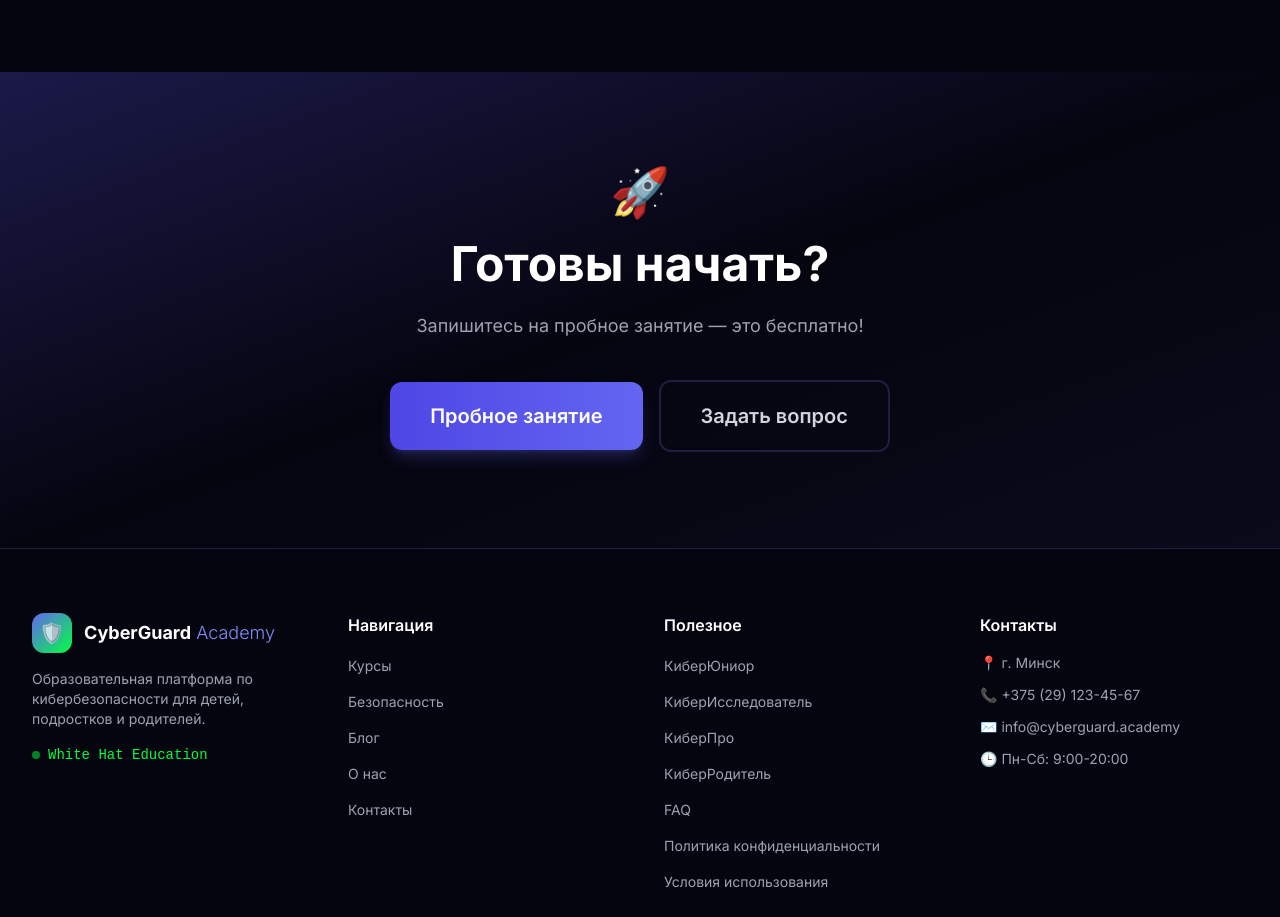
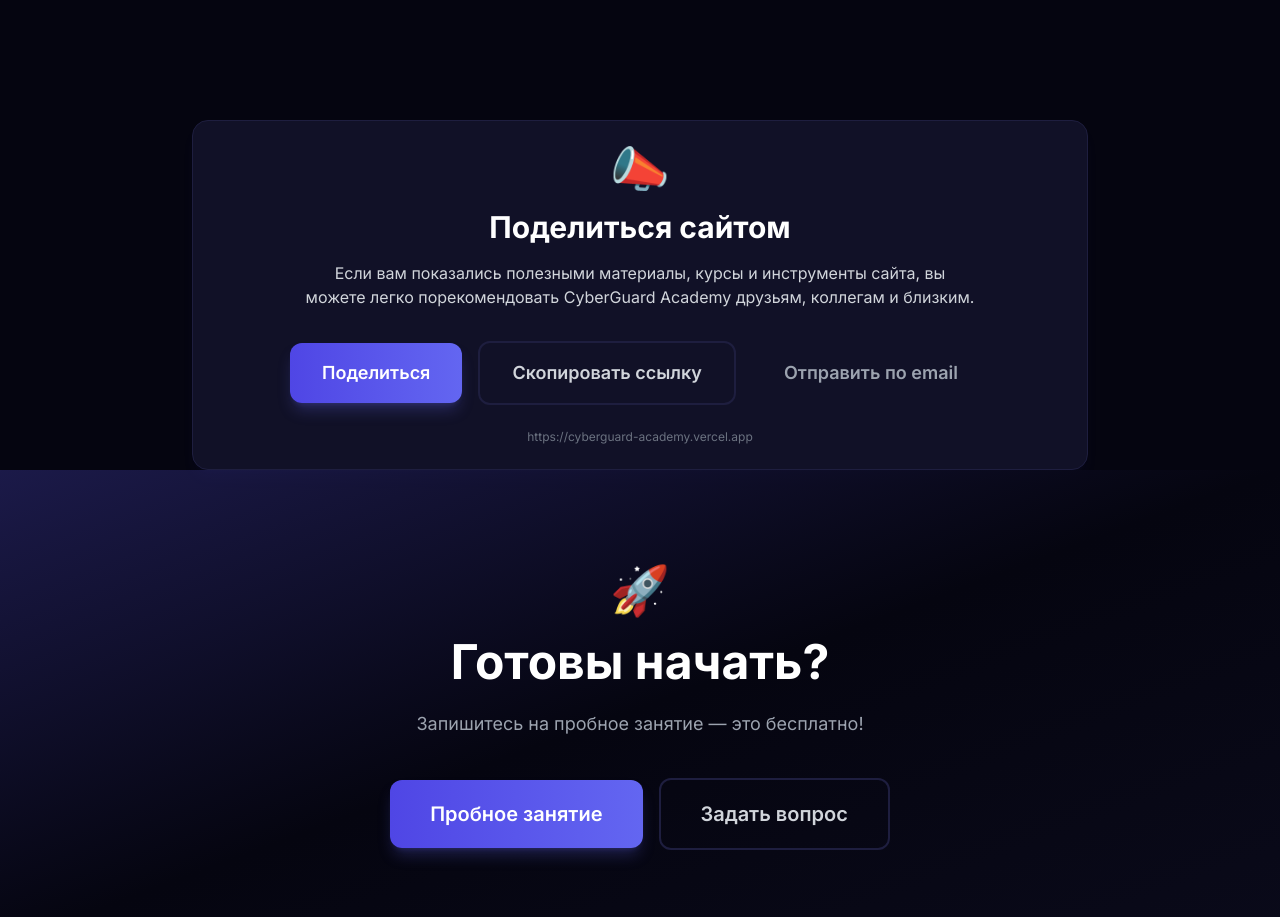
Before and after one commit to mam37bez/cyberguard-academy, a Next.js app: page / in a window 1280 px wide. Shown: the part 6160-7077 px from the top of the page. Built offline with nearby package versions, Linux system fonts and the light colour scheme.

Commit message:
Add safe site sharing block to homepage

```diff
--- a/src/app/page.tsx
+++ b/src/app/page.tsx
@@ -7,6 +7,7 @@ import { TestimonialsSection } from '@/components/sections/TestimonialsSection';
 import { HowItWorksSection } from '@/components/sections/HowItWorksSection';
 import { FAQSection } from '@/components/sections/FAQSection';
 import { CTASection } from '@/components/sections/CTASection';
+import { ShareSiteCard } from '@/components/ShareSiteCard';
 
 export const metadata: Metadata = {
   title: 'Главная',
@@ -27,6 +28,7 @@ export default function HomePage() {
       <TestimonialsSection />
       <HowItWorksSection />
       <FAQSection />
+      <ShareSiteCard />
       <CTASection />
     </>
   );
--- /dev/null
+++ b/src/components/ShareSiteCard.tsx
@@ -0,0 +1,82 @@
+'use client';
+
+import React, { useState } from 'react';
+import { Card, CardContent } from '@/components/ui/Card';
+import { Button } from '@/components/ui/Button';
+
+const SITE_URL = 'https://cyberguard-academy.vercel.app';
+const SHARE_TITLE = 'CyberGuard Academy';
+const SHARE_TEXT =
+  'Посмотрите CyberGuard Academy — сайт о кибербезопасности, курсах, полезных материалах и цифровой защите для детей, подростков и родителей.';
+
+export function ShareSiteCard() {
+  const [copied, setCopied] = useState(false);
+
+  const handleCopy = async () => {
+    try {
+      await navigator.clipboard.writeText(SITE_URL);
+      setCopied(true);
+      setTimeout(() => setCopied(false), 1500);
+    } catch {
+      setCopied(false);
+    }
+  };
+
+  const handleShare = async () => {
+    if (navigator.share) {
+      try {
+        await navigator.share({
+          title: SHARE_TITLE,
+          text: SHARE_TEXT,
+          url: SITE_URL,
+        });
+      } catch {
+        // пользователь отменил или share не выполнился
+      }
+    } else {
+      handleCopy();
+    }
+  };
+
+  const emailHref = `mailto:?subject=${encodeURIComponent(
+    'Рекомендую посмотреть CyberGuard Academy'
+  )}&body=${encodeURIComponent(`${SHARE_TEXT}\n\n${SITE_URL}`)}`;
+
+  return (
+    <div className="max-w-4xl mx-auto mt-12">
+      <Card variant="glow">
+        <CardContent>
+          <div className="text-center">
+            <div className="text-5xl mb-4">📣</div>
+            <h2 className="text-2xl md:text-3xl font-bold text-white mb-4">
+              Поделиться сайтом
+            </h2>
+            <p className="text-gray-300 max-w-2xl mx-auto mb-8">
+              Если вам показались полезными материалы, курсы и инструменты сайта,
+              вы можете легко порекомендовать CyberGuard Academy друзьям, коллегам
+              и близким.
+            </p>
+
+            <div className="flex flex-col sm:flex-row items-center justify-center gap-4">
+              <Button type="button" variant="primary" size="lg" onClick={handleShare}>
+                Поделиться
+              </Button>
+
+              <Button type="button" variant="outline" size="lg" onClick={handleCopy}>
+                {copied ? 'Ссылка скопирована' : 'Скопировать ссылку'}
+              </Button>
+
+              <a href={emailHref}>
+                <Button type="button" variant="ghost" size="lg">
+                  Отправить по email
+                </Button>
+              </a>
+            </div>
+
+            <p className="text-xs text-gray-500 mt-6 break-all">{SITE_URL}</p>
+          </div>
+        </CardContent>
+      </Card>
+    </div>
+  );
+}
```
